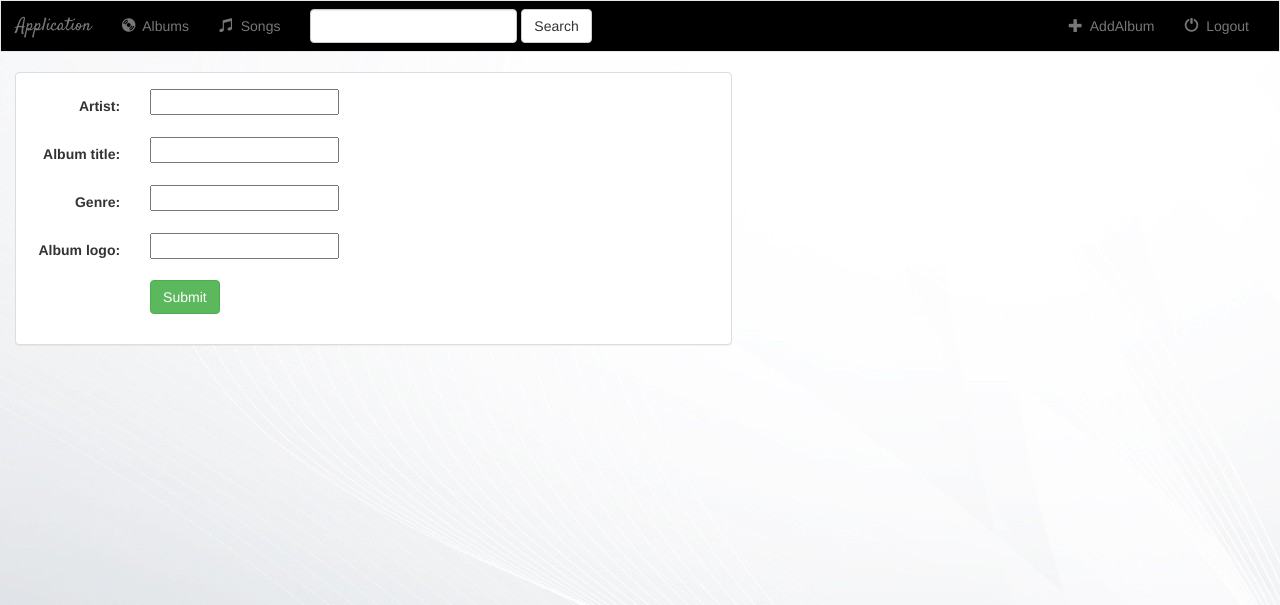
After one commit to Notechus/Django-Examples, a Django app: page /music/album/add/ in a window 1280 px wide. The commit adds this page. Shown: the top 605 px of the page. Run offline with Django 3.2, Linux system fonts and the light colour scheme; some libraries are stand-ins or nearby versions.

Commit message:
some templates + models + forms

```diff
--- a/music/models.py
+++ b/music/models.py
@@ -1,4 +1,5 @@
 from django.db import models
+from django.core.urlresolvers import reverse
 
 
 class Album(models.Model):
@@ -6,6 +7,9 @@ class Album(models.Model):
     album_title = models.CharField(max_length=500)
     genre = models.CharField(max_length=100)
     album_logo = models.CharField(max_length=1000)
+
+    def get_absolute_url(self):
+        return reverse('music:detail', kwargs={'id': self.id})
 
     def __str__(self):
         return self.album_title + ' - ' + self.artist
--- a/music/static/music/style.css
+++ b/music/static/music/style.css
@@ -1,3 +1,13 @@
 body {
     background: white url("images/background.jpg");
 }
+
+.navbar {
+    border-radius: 0;
+    background-color: black;
+    color: white;
+}
+
+.navbar-brand {
+    font-family: 'Satisfy', cursive;
+}
--- /dev/null
+++ b/music/templates/music/album_form.html
@@ -0,0 +1,25 @@
+{% extends 'music/base.html' %}
+{% block title %} Add a New Album {% endblock %}
+{% block albums_active %} active{% endblock %}
+
+{% block body %}
+    <div class="container-fluid">
+        <div class="row">
+            <div class="col-sm-12 col-md-7">
+                <div class="panel panel-default">
+                    <div class="panel-body">
+                        <form class="form-horizontal" action="" method="post" enctype="multipart/form-data">
+                            {% csrf_token %}
+                            {% include 'music/form-template.html' %}
+                            <div class="form-group">
+                                <div class="col-sm-offset-2 col-sm-10">
+                                    <button type="submit" class="btn btn-success">Submit</button>
+                                </div>
+                            </div>
+                        </form>
+                    </div>
+                </div>
+            </div>
+        </div>
+    </div>
+{% endblock %}
--- /dev/null
+++ b/music/templates/music/base.html
@@ -0,0 +1,65 @@
+<!DOCTYPE html>
+<html lang="en">
+<head>
+    <meta charset="UTF-8">
+    <title>{% block title %}Application{% endblock %}</title>
+    {% load staticfiles %}
+    <link rel="stylesheet" href="https://maxcdn.bootstrapcdn.com/bootstrap/3.3.6/css/bootstrap.min.css">
+    <link href="https://fonts.googleapis.com/css?family=Satisfy" rel="stylesheet" type="text/css">
+    <link rel="stylesheet" type="text/css" href="{% static 'music/style.css' %}"/>
+    <script src="https://ajax.googleapis.com/ajax/libs/jquery/1.12.0/jquery.min.js"></script>
+    <script src="http://maxcdn.bootstrapcdn.com/bootstrap/3.3.6/js/bootstrap.min.js"></script>
+</head>
+<body>
+<nav class="navbar navbar-default">
+    <div class="container-fluid">
+        <!-- Header -->
+        <div class="navbar-header">
+            <button type="button" class="navbar-toggle" data-toggle="collapse" data-target="#topNavBar">
+                <span class="icon-bar"></span>
+                <span class="icon-bar"></span>
+                <span class="icon-bar"></span>
+            </button>
+            <a class="navbar-brand" href="{% url 'music:index' %}">Application</a>
+        </div>
+
+        <!-- Items -->
+        <div class="collapse navbar-collapse" id="topNavBar">
+            <ul class="nav navbar-nav">
+                <li class="">
+                    <a href="{% url 'music:index' %}">
+                        <span class="glyphicon glyphicon-cd" aria-hidden="true"></span>&nbsp; Albums
+                    </a>
+                </li>
+                <li class="">
+                    <a href="#">
+                        <span class="glyphicon glyphicon-music" aria-hidden="true"></span>&nbsp; Songs
+                    </a>
+                </li>
+            </ul>
+            <form class="navbar-form navbar-left" role="search" method="get" action="#">
+                <div class="form-group">
+                    <input type="text" class="form-control" name="q" value="">
+                    <button type="submit" class="btn btn-default">Search</button>
+                </div>
+            </form>
+
+            <ul class="nav navbar-nav navbar-right">
+                <li class="">
+                    <a href="{% url 'music:album-add' %}">
+                        <span class="glyphicon glyphicon-plus" aria-hidden="true"></span>&nbsp; AddAlbum
+                    </a>
+                </li>
+                <li class="">
+                    <a href="#">
+                        <span class="glyphicon glyphicon-off" aria-hidden="true"></span>&nbsp; Logout
+                    </a>
+                </li>
+            </ul>
+        </div>
+    </div>
+</nav>
+{% block body %}
+{% endblock %}
+</body>
+</html>
--- /dev/null
+++ b/music/templates/music/form-template.html
@@ -0,0 +1,9 @@
+{% for field in form %}
+    <div class="form-group">
+        <div class="col-sm-offset-2 col-sm-10">
+            <span class="text-danger small">{{ field.errors }}</span>
+        </div>
+        <label class="control-label col-sm-2">{{ field.label_tag }}</label>
+        <div class="col-sm-10">{{ field }}</div>
+    </div>
+{% endfor %}
--- a/music/urls.py
+++ b/music/urls.py
@@ -6,9 +6,9 @@ app_name = 'music'
 # patterns in rayleight expressions
 urlpatterns = [
     # /music/
-    url(r'^$', views.index, name='index'),
+    url(r'^$', views.IndexView.as_view(), name='index'),
     # /music/71/
-    url(r'^(?P<album_id>[0-9]+)/$', views.detail, name='detail'),
-    # /music/71/favorite/
-    url(r'^(?P<album_id>[0-9]+)/favorite/$', views.favorite, name='favorite'),
+    url(r'^(?P<id>[0-9]+)/$', views.DetailView.as_view(), name='detail'),
+    # /music/album/add
+    url(r'^album/add/$', views.AlbumCreate.as_view(), name='album-add'),
 ]
--- a/music/views.py
+++ b/music/views.py
@@ -1,24 +1,21 @@
-from django.shortcuts import render, get_object_or_404
-from .models import Album, Song
+from django.views import generic
+from django.views.generic.edit import CreateView, UpdateView, DeleteView
+from .models import Album
 
 
-def index(request):
-    all_albums = Album.objects.all()
-    return render(request, 'music/index.html', {'all_albums': all_albums})
+class IndexView(generic.ListView):
+    template_name = 'music/index.html'
+    context_object_name = 'all_albums'
+
+    def get_queryset(self):
+        return Album.objects.all()
 
 
-def detail(request, album_id):
-    album = get_object_or_404(Album, id=album_id)
-    return render(request, 'music/detail.html', {'album': album})
+class DetailView(generic.DetailView):
+    model = Album
+    template_name = 'music/detail.html'
 
 
-def favorite(request, album_id):
-    album = get_object_or_404(Album, id=album_id)
-    try:
-        selected_song = album.song_set.get(id=request.POST['song'])
-    except(KeyError, Song.DoesNotExist):
-        return render(request, 'music/detail.html', {'album': album, 'error_message': 'You did not select valid song'})
-    else:
-        selected_song.is_favorite = True
-        selected_song.save();
-    return render(request, 'music/detail.html', {'album': album})
+class AlbumCreate(CreateView):
+    model = Album
+    fields = ['artist', 'album_title', 'genre', 'album_logo']
```
Also changed, not shown: music/templates/music/detail.html (+13 -17 lines), music/templates/music/index.html (+3 -26 lines).
